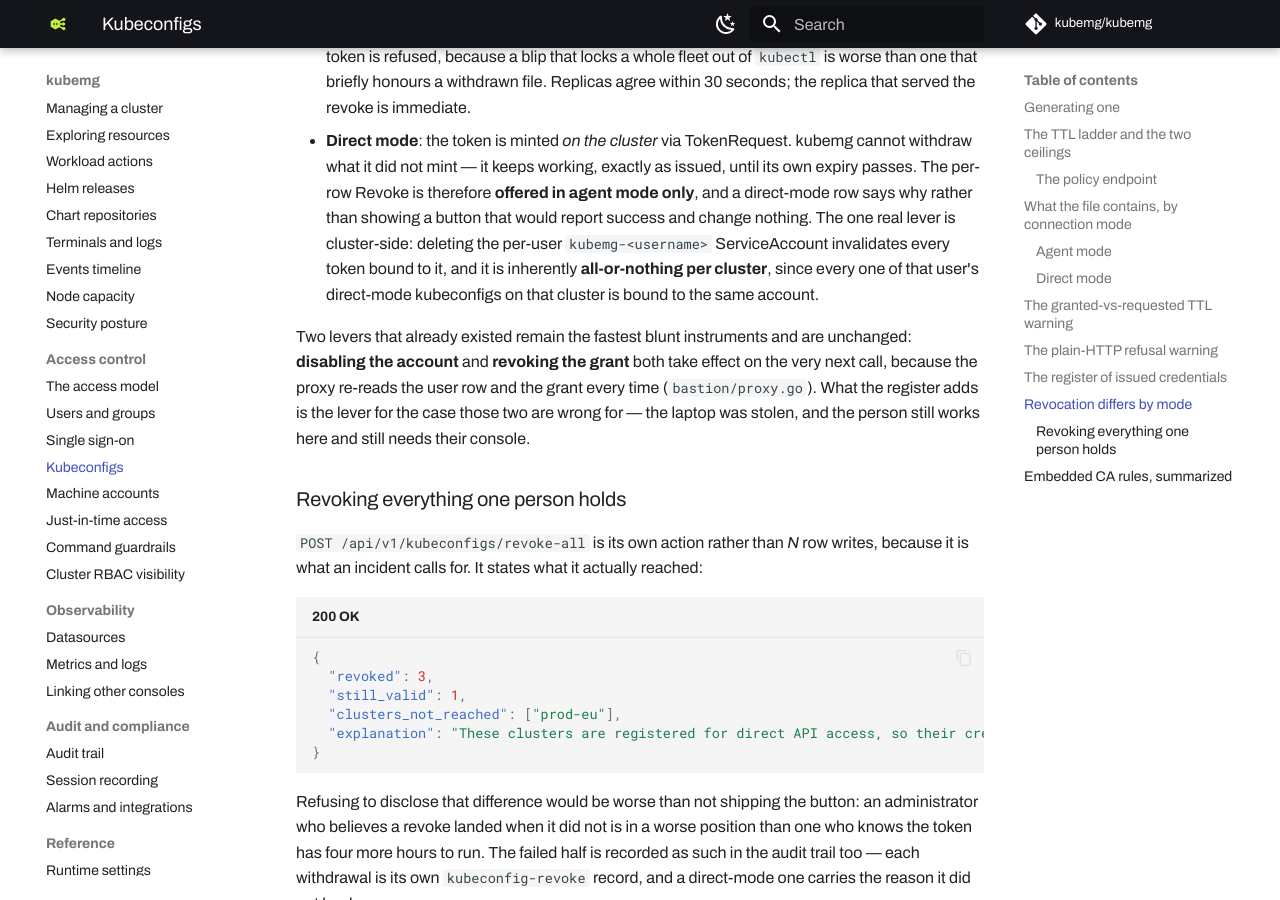
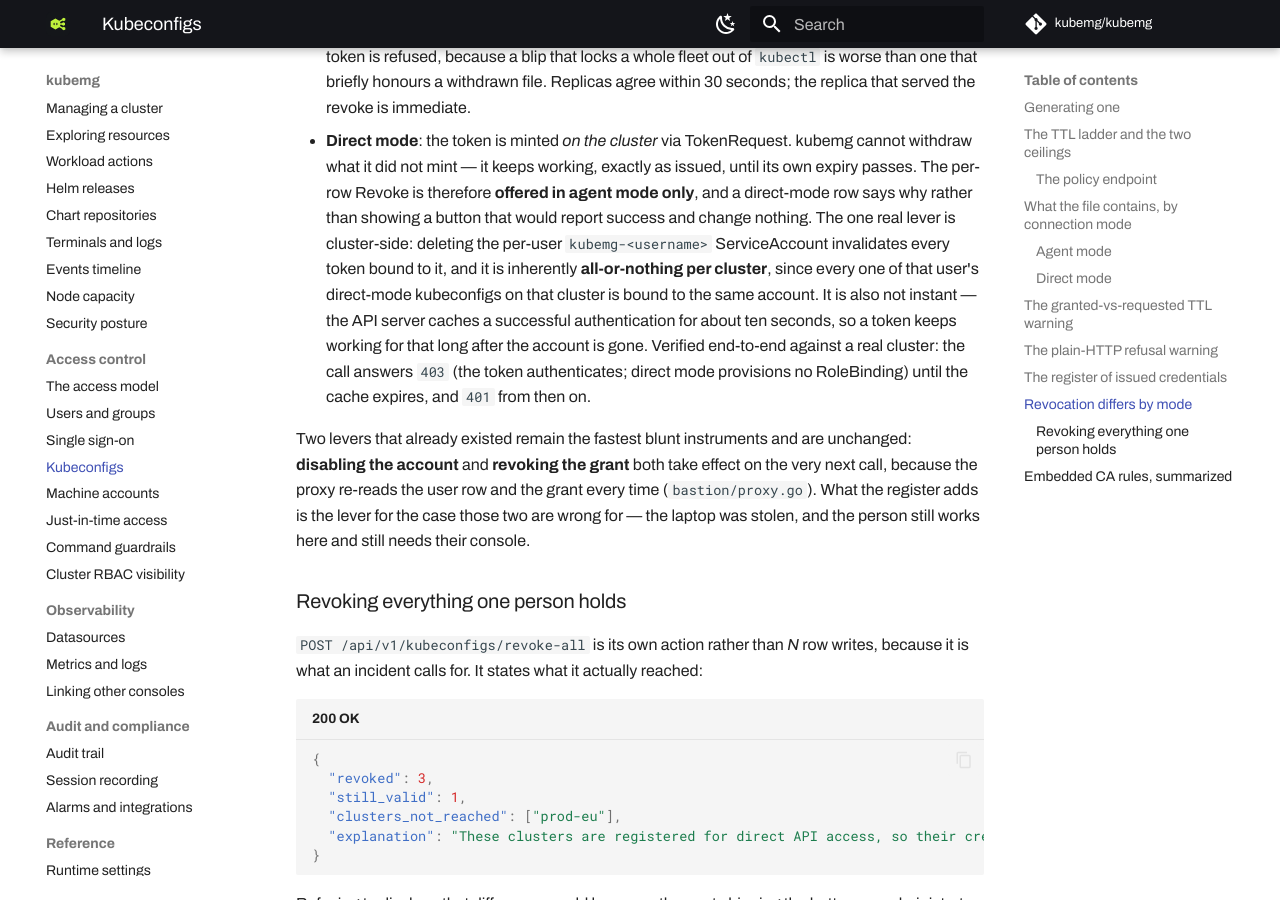
Before and after one commit to kubemg/kubemg, an MkDocs documentation site: the page built from docs/access/kubeconfigs.md, in a window 1280 px wide and 900 px high, scrolled down 5051 px. Built offline with MkDocs 1.6.1 and Material for MkDocs 9.7.7, drawn with Linux system fonts in a browser that asks for light colours; comment, search, counter and statistics services are not loaded.

Commit message:
Say how long the direct-mode ServiceAccount lever takes to bite
The e2e pass against a real cluster showed that deleting the per-user
kubemg-<username> ServiceAccount does invalidate every token bound to
it, but not instantly: the API server caches a successful
authentication for about ten seconds, so the token keeps working for
that long after the account is gone. Documented, because a lever whose
timing is undisclosed is one an administrator will believe did not
work.

```diff
--- a/docs/access/kubeconfigs.md
+++ b/docs/access/kubeconfigs.md
@@ -151,7 +151,7 @@ Retention follows the audit window, and a revoked or expired row is **kept rathe
 ## Revocation differs by mode
 
 - **Agent mode**: the credential is a proxy-scoped kubemg JWT, and revoking it is a lookup the token cannot argue with — the `jti` in its claims against the register. That set is a **published immutable snapshot** (`pkg/credentials`, shaped exactly like `pkg/auditpolicy`): the HTTP layer republishes on every revoke, the gateway reads it lock-free in `Proxy`'s authorize step, and the next call the file makes gets `401`. A server whose register cannot be read **fails open on nothing** — an unreadable register means no revocations are known, never that every token is refused, because a blip that locks a whole fleet out of `kubectl` is worse than one that briefly honours a withdrawn file. Replicas agree within 30 seconds; the replica that served the revoke is immediate.
-- **Direct mode**: the token is minted *on the cluster* via TokenRequest. kubemg cannot withdraw what it did not mint — it keeps working, exactly as issued, until its own expiry passes. The per-row Revoke is therefore **offered in agent mode only**, and a direct-mode row says why rather than showing a button that would report success and change nothing. The one real lever is cluster-side: deleting the per-user `kubemg-<username>` ServiceAccount invalidates every token bound to it, and it is inherently **all-or-nothing per cluster**, since every one of that user's direct-mode kubeconfigs on that cluster is bound to the same account.
+- **Direct mode**: the token is minted *on the cluster* via TokenRequest. kubemg cannot withdraw what it did not mint — it keeps working, exactly as issued, until its own expiry passes. The per-row Revoke is therefore **offered in agent mode only**, and a direct-mode row says why rather than showing a button that would report success and change nothing. The one real lever is cluster-side: deleting the per-user `kubemg-<username>` ServiceAccount invalidates every token bound to it, and it is inherently **all-or-nothing per cluster**, since every one of that user's direct-mode kubeconfigs on that cluster is bound to the same account. It is also not instant — the API server caches a successful authentication for about ten seconds, so a token keeps working for that long after the account is gone. Verified end-to-end against a real cluster: the call answers `403` (the token authenticates; direct mode provisions no RoleBinding) until the cache expires, and `401` from then on.
 
 Two levers that already existed remain the fastest blunt instruments and are unchanged: **disabling the account** and **revoking the grant** both take effect on the very next call, because the proxy re-reads the user row and the grant every time (`bastion/proxy.go`). What the register adds is the lever for the case those two are wrong for — the laptop was stolen, and the person still works here and still needs their console.
 
```
